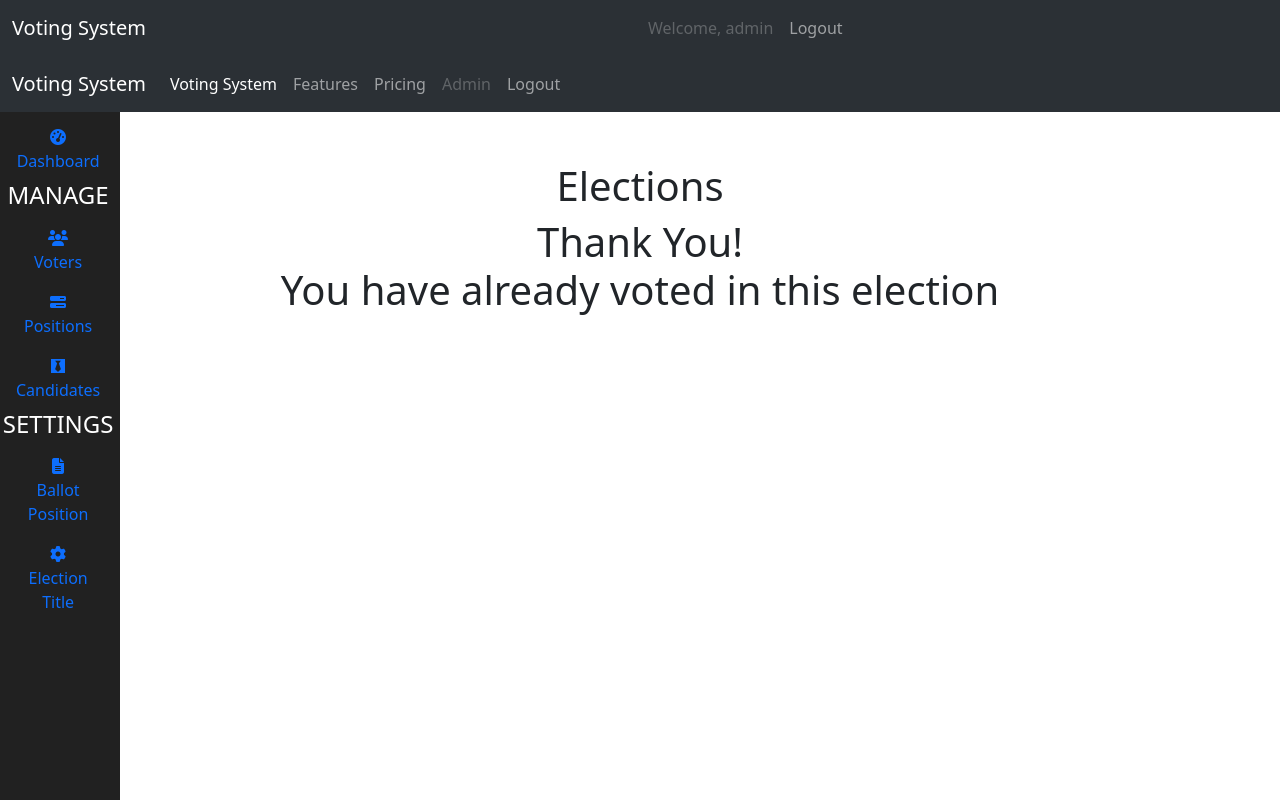
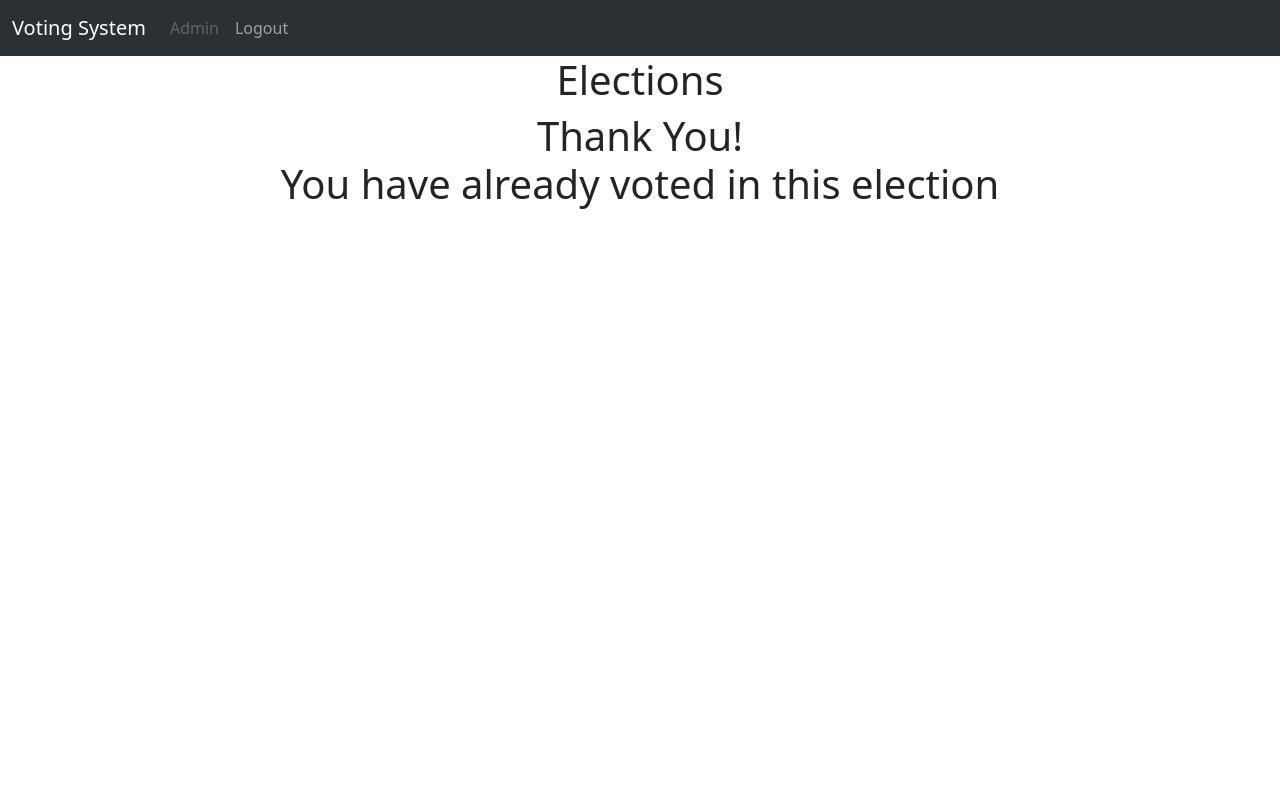
Before and after one commit to KEROROSHI/SoftwareEngineeringBCS3106, a Flask app: page /ballot/already_voted in a window 1280 px wide. Run offline with Flask 3, Linux system fonts and the light colour scheme; a user stored in the database is signed in; some libraries are stand-ins or nearby versions.

Commit message:
Made changes to the flow of the voter ballot and dashboard

```diff
--- a/Voting_System/__init__.py
+++ b/Voting_System/__init__.py
@@ -285,6 +285,7 @@ def ballot():
         cursor.execute("SELECT * FROM votes WHERE voters_id = %s", (session['id'],))
         print(session['id'])
         votes = cursor.fetchall()
+        print(votes)
         cursor.close()
         if len(votes) > 0:
             flash("You have already voted for this", category='danger')
--- a/Voting_System/templates/admin_login.html
+++ b/Voting_System/templates/admin_login.html
@@ -1,4 +1,4 @@
-{% extends 'base_admin.html' %}
+{% extends 'base_voter.html' %}
 
 {% block title %}
     Admin Login
--- a/Voting_System/templates/already_voted.html
+++ b/Voting_System/templates/already_voted.html
@@ -1,24 +1,6 @@
-{% extends 'base_admin.html' %}
+{% extends 'base_voter.html' %}
 {% block title %}Ballot{% endblock %}
 {% block content %}
-    <nav class="navbar navbar-expand-lg bg-body-tertiary" data-bs-theme="dark" style="z-index: 1">
-        <div class="container-fluid">
-            <a class="navbar-brand" href="#">Voting System</a>
-            <button class="navbar-toggler" type="button" data-bs-toggle="collapse" data-bs-target="#navbarNavAltMarkup"
-                    aria-controls="navbarNavAltMarkup" aria-expanded="false" aria-label="Toggle navigation">
-                <span class="navbar-toggler-icon"></span>
-            </button>
-            <div class="collapse navbar-collapse" id="navbarNavAltMarkup">
-                <div class="navbar-nav">
-                    <a class="nav-link active" aria-current="page" href="#">Voting System</a>
-                    <a class="nav-link" href="#">Features</a>
-                    <a class="nav-link" href="#">Pricing</a>
-                    <a class="nav-link disabled" aria-disabled="true">{{ session['voters_name'] }}</a>
-                    <a class="nav-link" href="{{ url_for('voter_logout') }}">Logout</a>
-                </div>
-            </div>
-        </div>
-    </nav>
     <div class="container">
         {% with messages = get_flashed_messages(with_categories=true) %}
             {% if messages %}
--- a/Voting_System/templates/base_voter.html
+++ b/Voting_System/templates/base_voter.html
@@ -8,6 +8,21 @@
     <title>{% block title %}Base{% endblock %}</title>
 </head>
 <body>
+<nav class="navbar navbar-expand-lg bg-body-tertiary" data-bs-theme="dark" style="z-index: 1">
+    <div class="container-fluid">
+        <a class="navbar-brand" href="#">Voting System</a>
+        <button class="navbar-toggler" type="button" data-bs-toggle="collapse" data-bs-target="#navbarNavAltMarkup"
+                aria-controls="navbarNavAltMarkup" aria-expanded="false" aria-label="Toggle navigation">
+            <span class="navbar-toggler-icon"></span>
+        </button>
+        <div class="collapse navbar-collapse" id="navbarNavAltMarkup">
+            <div class="navbar-nav">
+                <a class="nav-link disabled" aria-disabled="true">{{ session['voters_name'] }}</a>
+                <a class="nav-link" href="{{ url_for('voter_logout') }}">Logout</a>
+            </div>
+        </div>
+    </div>
+</nav>
 {% block content %}
     <h1>Hello, {% if 'username' in session or 'voters_name' in session %}{{ session['voters_name'] }}{% else %}
         User{% endif %}</h1>
```
Also changed, not shown: Voting_System/templates/ballot.html (+0 -18 lines).
